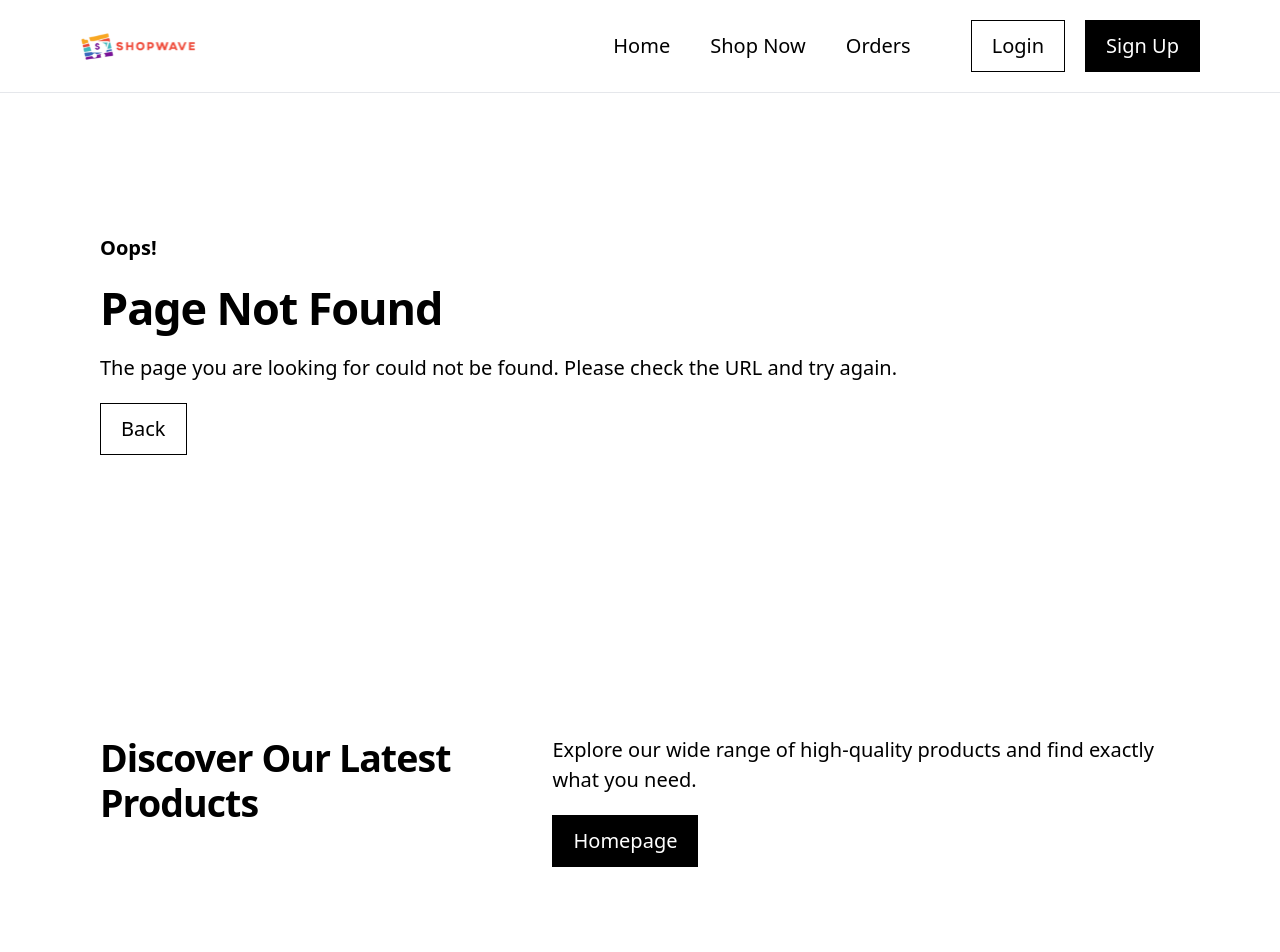
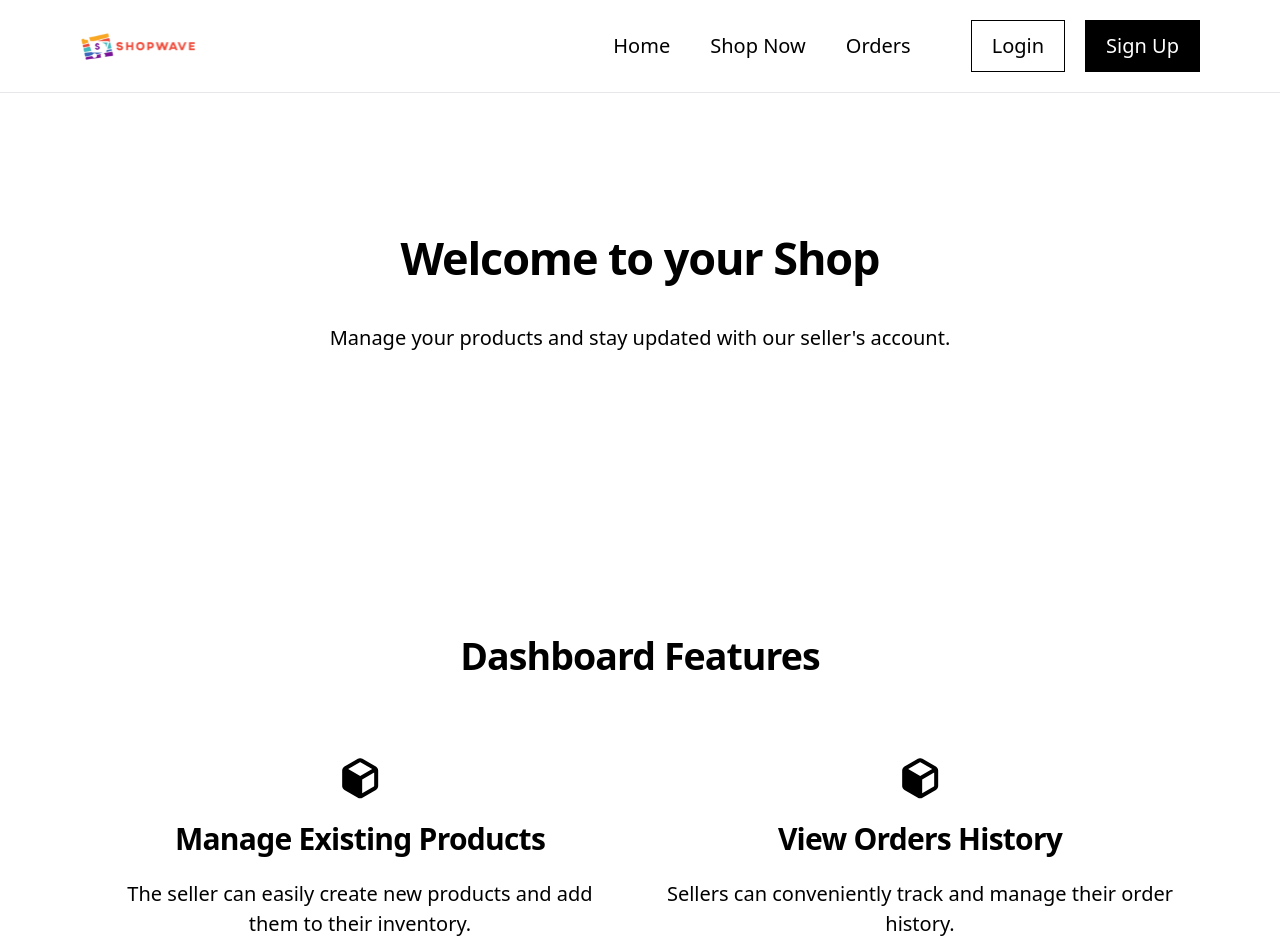
Before and after one commit to gustavo-martins-pereira/E-Commerce_FullStack-Frontend, a React (Vite) app: page /seller-dashboard in a window 1280 px wide. Shown: the top 952 px of the page. Built offline with nearby package versions, Linux system fonts and the light colour scheme.

Commit message:
ADD - Seller Dashboard Page

```diff
--- a/src/App.jsx
+++ b/src/App.jsx
@@ -8,6 +8,7 @@ import { ProductDetails } from "@pages/Products/AllProducts/ProductDetails/Produ
 import { Orders } from "@pages/Orders/Orders";
 import { OrderDetails } from "@pages/Orders/OrderDetails/OrderDetails";
 import { RegisterLogin } from "@pages/RegisterLogin/RegisterLogin";
+import { SellerDashboard } from "@pages/SellerDashboard/SellerDashboard";
 import { NotFound } from "@pages/NotFound/NotFound";
 
 import { Header } from "@components/smart/Header/Header";
@@ -39,6 +40,11 @@ export function App() {
 
                     <Route path="/register-login" element={<RegisterLogin />} />
 
+                    {/* SELLER ROUTES */}
+                    <Route path="/seller-dashboard">
+                        <Route index element={<SellerDashboard />} />
+                    </Route>
+
                     <Route path="*" element={<NotFound />} />
                 </Routes>
 
--- /dev/null
+++ b/src/pages/SellerDashboard/SellerDashboard.jsx
@@ -0,0 +1,31 @@
+import IllustrationPlaceholder from "@assets/images/illustration-placeholder.svg";
+
+export function SellerDashboard() {
+    return (
+        <main>
+            <header className="section flex flex-col gap-8 text-center">
+                <h2 className="text-4xl">Welcome to your Shop</h2>
+                <p>Manage your products and stay updated with our seller's account.</p>
+            </header>
+
+            {/* DASHBOARD FEATURES */}
+            <section className="section flex flex-col gap-16">
+                <h2 className="text-center">Dashboard Features</h2>
+
+                <section className="flex flex-col gap-8 md:grid md:grid-cols-2">
+                    <article className="flex flex-col items-center gap-4 text-center">
+                        <img src={IllustrationPlaceholder} alt="" />
+                        <h3>Manage Existing Products</h3>
+                        <p className="mt-auto">The seller can easily create new products and add them to their inventory.</p>
+                    </article>
+
+                    <article className="flex flex-col items-center gap-4 text-center">
+                        <img src={IllustrationPlaceholder} alt="" />
+                        <h3>View Orders History</h3>
+                        <p className="mt-auto">Sellers can conveniently track and manage their order history.</p>
+                    </article>
+                </section>
+            </section>
+        </main>
+    );
+}
```
